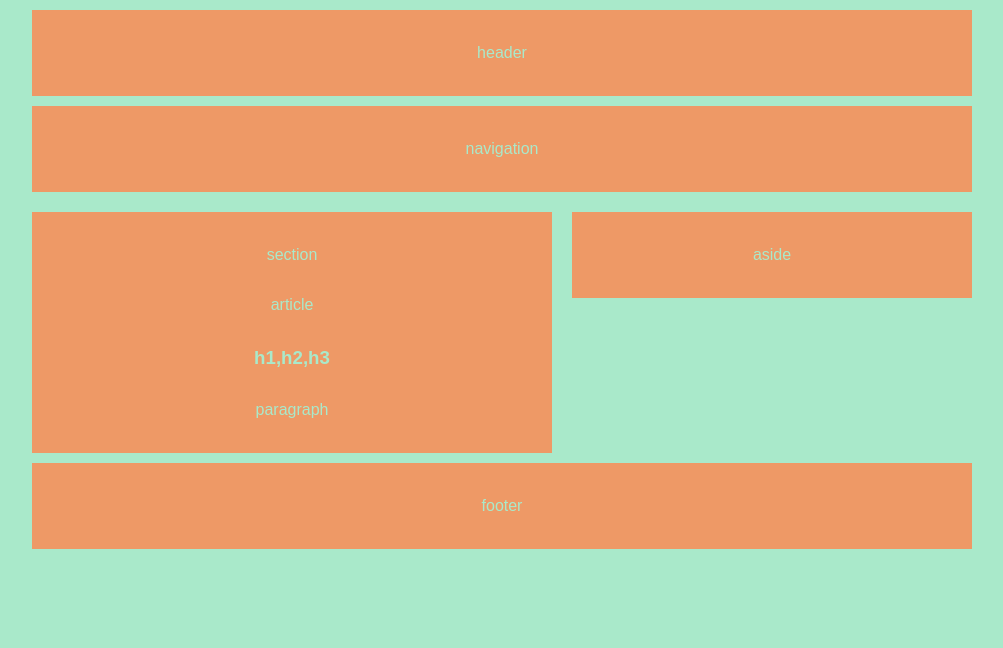
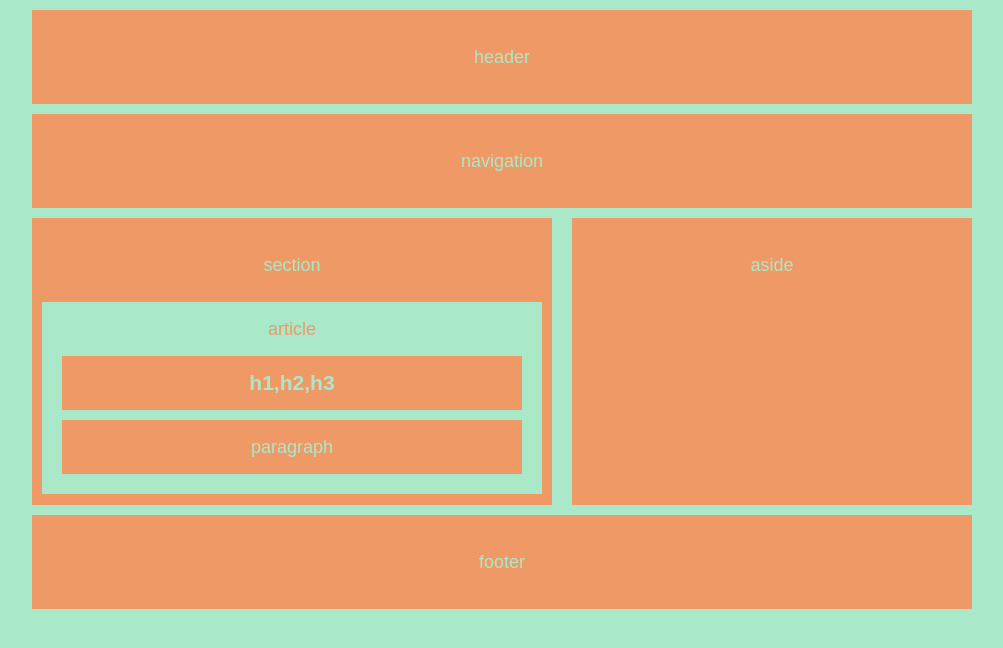
Before and after one commit to TaraisonGitHub/HW-Wireframe, a plain HTML site: page index.html in a window 1280 px wide. Shown: the whole page, without its empty margins (138-1141 px from the left). Drawn offline with Linux system fonts and the light colour scheme.

Commit message:
finished wireframe

```diff
--- a/index.html
+++ b/index.html
@@ -38,6 +38,7 @@
 		<p>aside</p>
 	</aside>
 
+	<div class="clear"></div>
 	<footer>
 
 		<heading>
--- a/style.css
+++ b/style.css
@@ -1,12 +1,13 @@
 
 body {
 	background-color: #a9e9ca;
-	text-align: center;
+
 	line-height: 34px;
 	font-family: Arial, 'Helvetica Neue', Helvetica, sans-serif;
 	color: #a9e9ca;
 	margin: auto;
 	width: 960px;
+	font-size: 18px
 
 }
 
@@ -15,18 +16,43 @@ header, nav, section, aside, footer {
 	padding: 10px;
 	margin: 10px;
 	background-color: #e96;
+	text-align: center;
 }
 
 section {
+	margin-top: 0px;
 	width: 500px;
 	float: left;
+	height: 267px;
+	overflow: hidden;
 }
 
 aside {
-	float: left;
+	margin-top: 0px;
+	float: right;
 	width: 380px;
+	height: 267px;
+	overflow: hidden;
 }
 
 footer {
+	margin-top: 0px;
 	clear: both;
 }
+
+article {
+	background-color: #a9e9ca;
+	color: #e96;
+	padding: 10px;
+}
+
+h1, p {
+	background-color: #e96;
+	color: #a9e9ca;
+	padding: 10px;
+	margin: 10px;
+}
+
+.clear {
+	clear: both;
+}
```
